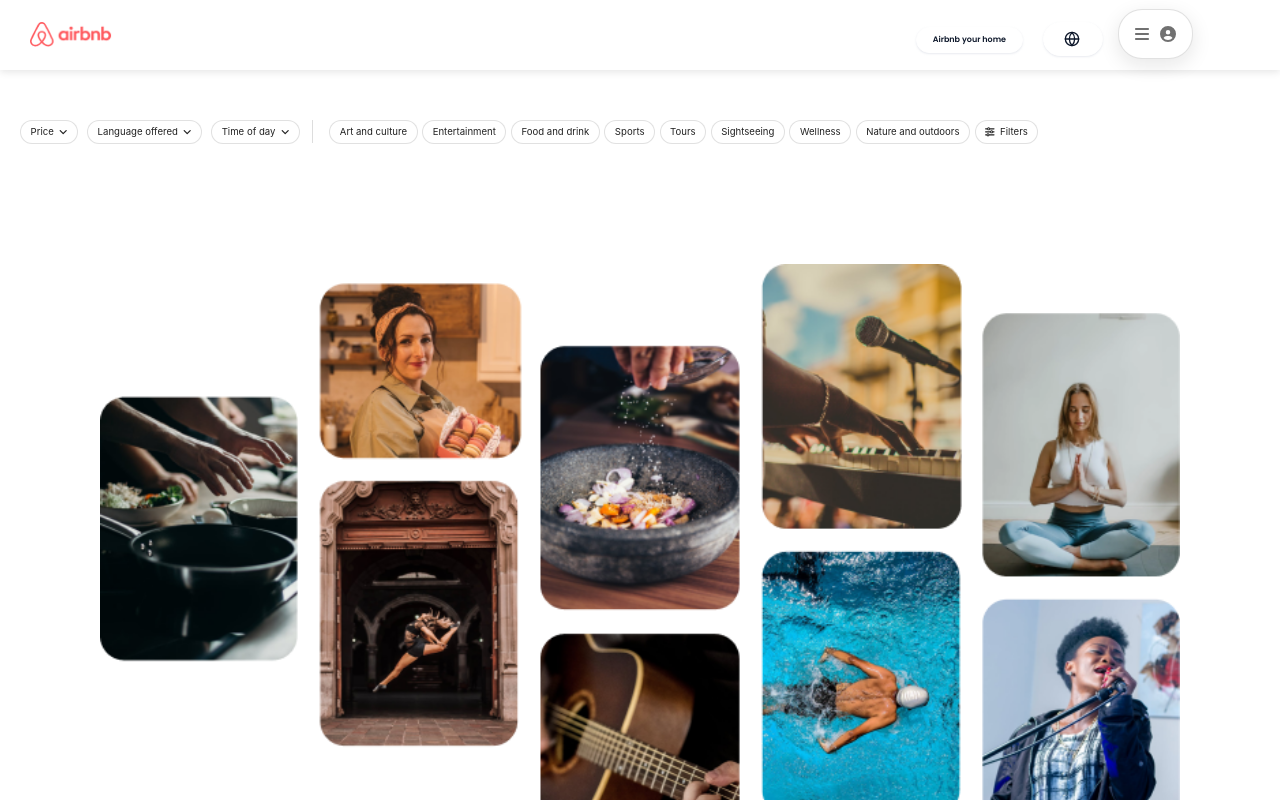
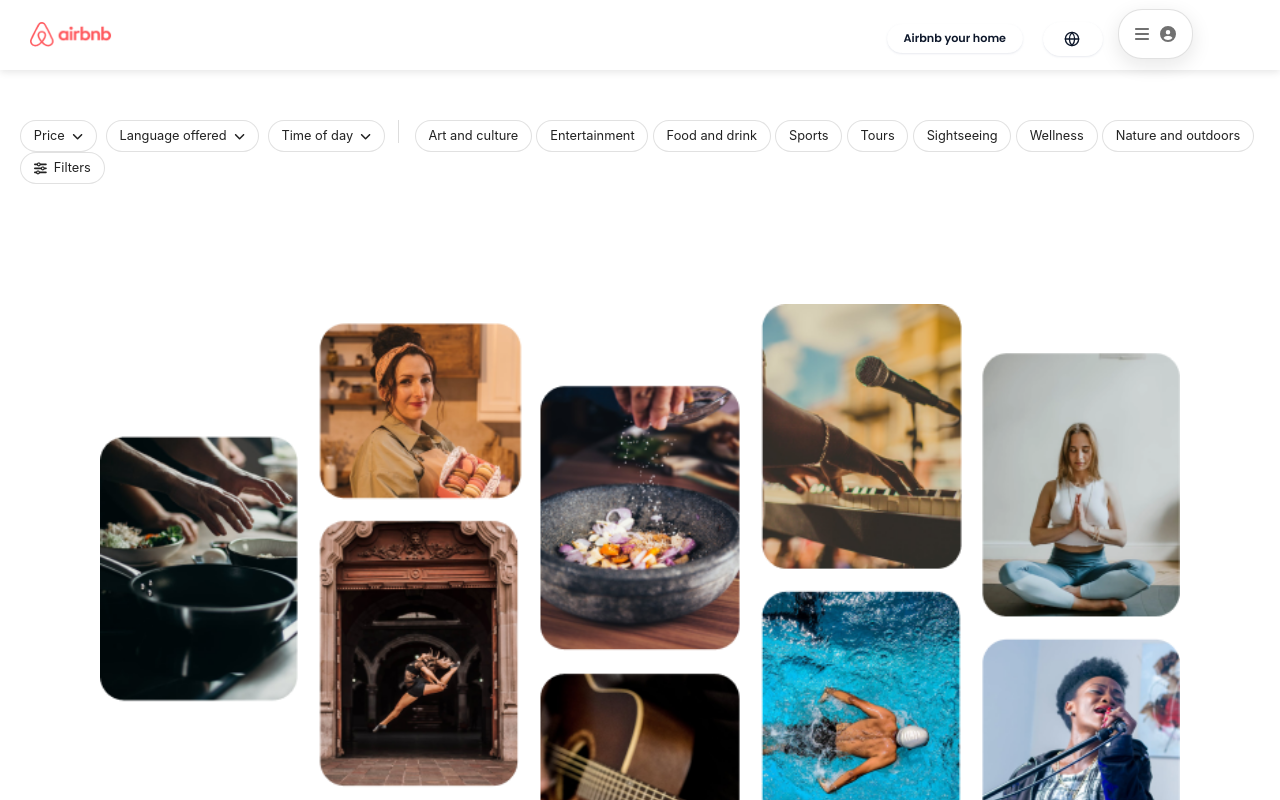
Before and after one commit to hansapradhan/AirBNBExperienceClone, a React (Create React App) app: page / in a window 1280 px wide. Shown: the top 800 px of the page. Built offline with nearby package versions, Linux system fonts and the light colour scheme.

Commit message:
Fixes and cleanup

```diff
--- a/public/index.html
+++ b/public/index.html
@@ -29,7 +29,7 @@
       work correctly both with client-side routing and a non-root public URL.
       Learn how to configure a non-root public URL by running `npm run build`.
     -->
-    <title>React App</title>
+    <title>Airbnb Clone</title>
   </head>
   <body>
     <noscript>You need to enable JavaScript to run this app.</noscript>
--- a/src/App.css
+++ b/src/App.css
@@ -6,11 +6,11 @@
   pointer-events: none;
 }
 
-@media (prefers-reduced-motion: no-preference) {
+/* @media (prefers-reduced-motion: no-preference) {
   .App-logo {
     animation: App-logo-spin infinite 20s linear;
   }
-}
+} */
 
 .App-header {
   background-color: #282c34;
@@ -27,14 +27,14 @@
   color: #61dafb;
 }
 
-@keyframes App-logo-spin {
+/* @keyframes App-logo-spin {
   from {
     transform: rotate(0deg);
   }
   to {
     transform: rotate(360deg);
   }
-}
+} */
 
 * {
   box-sizing: border-box;
--- a/src/Components/Card/Card.jsx
+++ b/src/Components/Card/Card.jsx
@@ -2,8 +2,6 @@ import React from 'react'
 import "./Card.css"
 
 export default function Card(props) {
- console.log(props)
-
   return (
     <section>
             <div className="experiencecard" >
--- a/src/Components/Filter/Filter.css
+++ b/src/Components/Filter/Filter.css
@@ -25,7 +25,7 @@
   cursor: pointer;
   display: inline-flex;
   font-family: Circular,-apple-system,BlinkMacSystemFont,Roboto,Helvetica Neue,sans-serif !important;
-  font-size: 0.6rem;
+  font-size: 0.8rem;
   height: 2.5em;
   justify-content: center;
   line-height: 1.5;
--- a/src/Components/Navbar/Navbar.css
+++ b/src/Components/Navbar/Navbar.css
@@ -94,7 +94,7 @@ header{
 
 @media (min-width: 768px) {
   .button-81 {
-    font-size: 0.5rem;
+    font-size: 0.7rem;
     padding: 0.5rem 1rem;
   }
 }
--- a/src/Components/Navbar/Navbar.jsx
+++ b/src/Components/Navbar/Navbar.jsx
@@ -16,9 +16,9 @@ export default function NavbarComponent() {
       <Navbar.Toggle />
       <Navbar.Collapse className="justify-content-end">
         <Navbar.Text>
-          <button class="button-81" >Airbnb your home</button>
-          <button class="button-81" > <Globe className="globe" /></button>
-          <button class="button-35" > <FontAwesomeIcon icon={faBars}  />  &nbsp; &nbsp;<FontAwesomeIcon icon={faUserCircle} /></button>
+          <button className="button-81" >Airbnb your home</button>
+          <button className="button-81" > <Globe className="globe" /></button>
+          <button className="button-35" > <FontAwesomeIcon icon={faBars}  />  &nbsp; &nbsp;<FontAwesomeIcon icon={faUserCircle} /></button>
         </Navbar.Text>
       </Navbar.Collapse>
     </Container>
```
